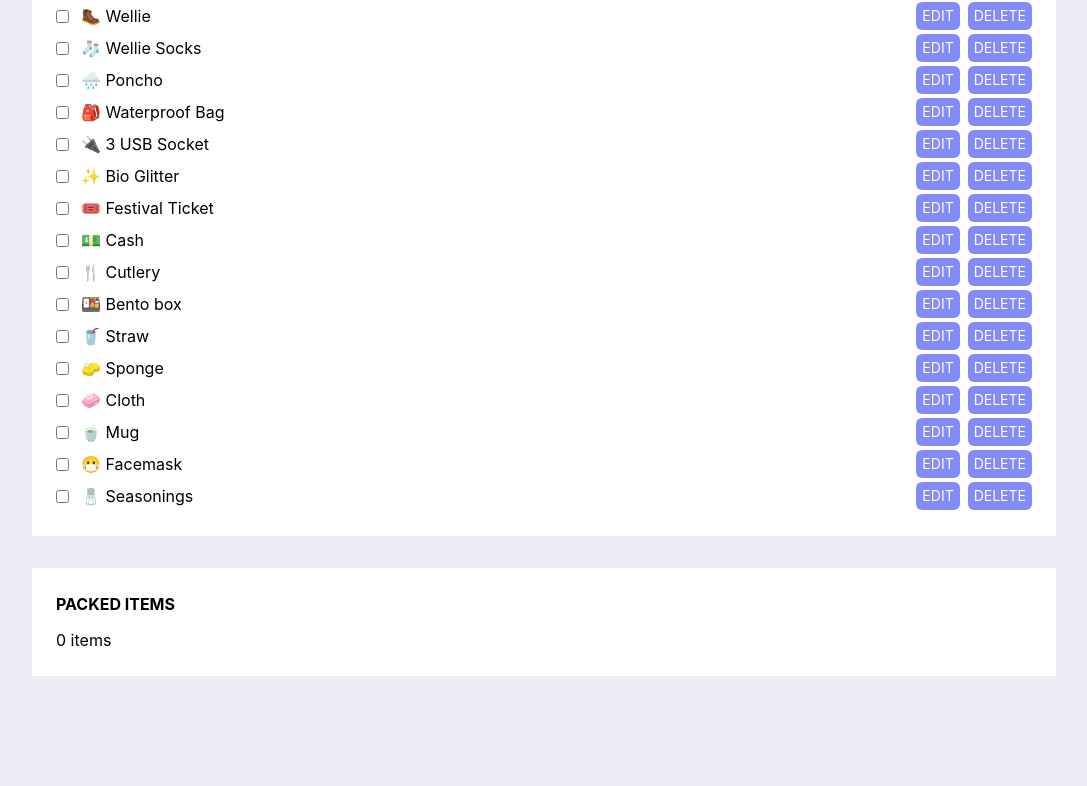
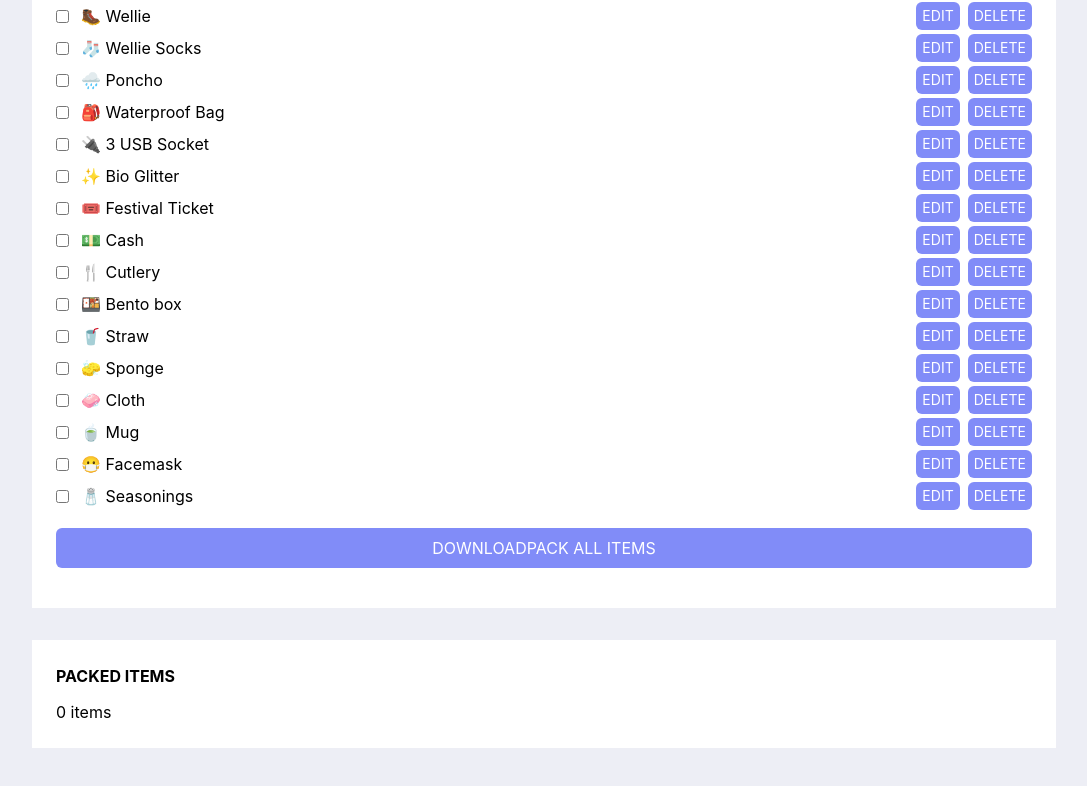
Before and after one commit to paulafffl/travel_packing_checklist, a React (Create React App) app: page / in a window 1280 px wide. Shown: the part 676-1462 px from the top of the page, without its empty margins (96-1183 px from the left). Before the commit the page ends 1432 px from the top, so only its background shows below. Built offline with nearby package versions, Linux system fonts and the light colour scheme.

Commit message:
Pack/unpack all items button

```diff
--- a/src/components/List.tsx
+++ b/src/components/List.tsx
@@ -1,3 +1,5 @@
+import { useContext } from 'react';
+import { ItemsContext } from '../context';
 import Item from './Item';
 
 type ItemsProps = {
@@ -6,8 +8,8 @@ type ItemsProps = {
 };
 
 const List = ({ title, items }: ItemsProps) => {
-  const countMsg =
-    title === 'Unpacked Items' ? 'All packed 👜 ' : `${items.length} items`;
+  const { packAllItems, unpackAllItems } = useContext(ItemsContext);
+  const packed = title === 'Packed Items';
   return (
     <section>
       <h2>{title}</h2>
@@ -16,7 +18,19 @@ const List = ({ title, items }: ItemsProps) => {
           <Item key={item.id} item={item} />
         ))}
       </ul>
-      {items.length === 0 && <p>{countMsg}</p>}
+      {items.length === 0 ? (
+        <p>{packed ? `${items.length} items` : 'All packed 👜 '}</p>
+      ) : (
+        <button
+          className="my-4 w-full"
+          onClick={() => (packed ? unpackAllItems() : packAllItems())}
+        >
+          <span className="material-symbols-outlined">
+            {packed ? 'upload' : 'download'}
+          </span>{' '}
+          {packed ? 'Unpack all items' : 'Pack all items'}
+        </button>
+      )}
     </section>
   );
 };
--- a/src/context.tsx
+++ b/src/context.tsx
@@ -13,6 +13,8 @@ type ItemsState = {
   add: (name: string) => void;
   remove: (id: string) => void;
   update: (id: string, updates: WithoutId) => void;
+  packAllItems: () => void;
+  unpackAllItems: () => void;
 };
 
 type PartialItem = Partial<Item>;
@@ -39,6 +41,14 @@ const ItemsProvider = ({ children }: PropsWithChildren) => {
     setItems(updateItem(items, id, updates));
   };
 
+  const packAllItems = () => {
+    return setItems(items.map((item) => ({ ...item, packed: true })));
+  };
+
+  const unpackAllItems = () => {
+    return setItems(items.map((item) => ({ ...item, packed: false })));
+  };
+
   const value: ItemsState = {
     items,
     unpackedItems,
@@ -46,6 +56,8 @@ const ItemsProvider = ({ children }: PropsWithChildren) => {
     add,
     remove,
     update,
+    packAllItems,
+    unpackAllItems,
   };
   return (
     <ItemsContext.Provider value={value}>{children}</ItemsContext.Provider>
```
